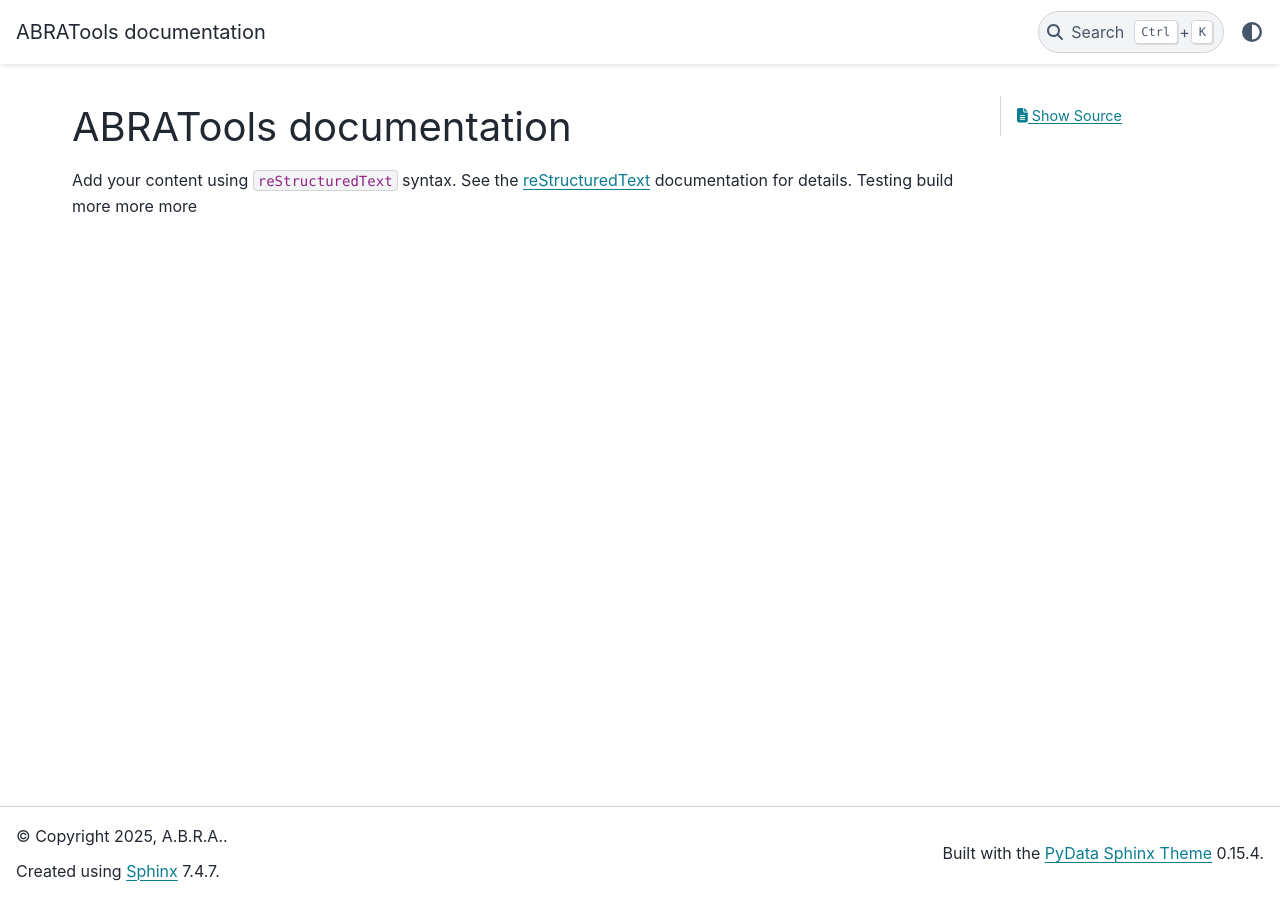
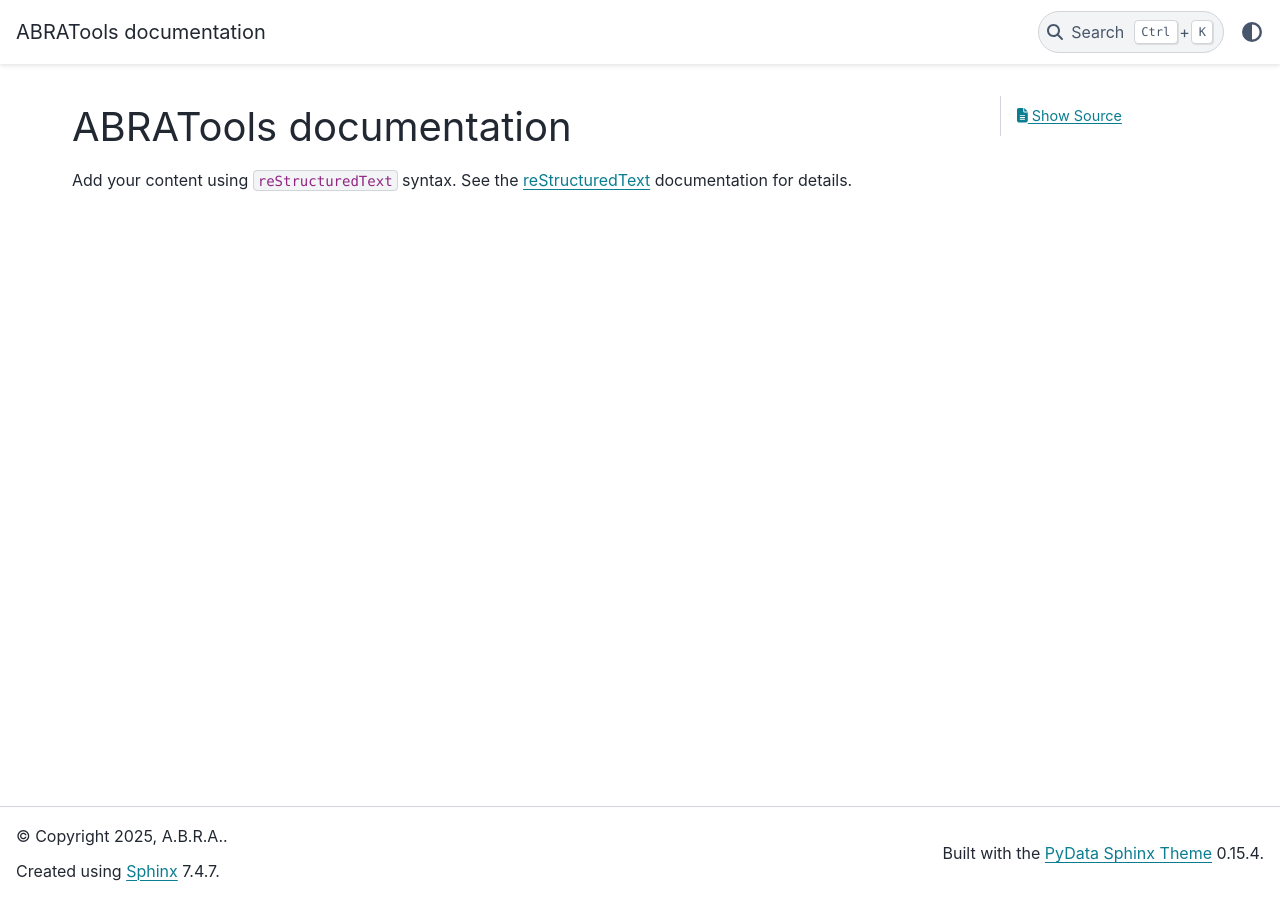
Before and after one commit to ABRATools/readthedocs, a Sphinx documentation site: the page built from source/index.rst, in a window 1280 px wide. Built offline with Sphinx 7.4.7 and the PyData theme 0.15.4, drawn with Linux system fonts in a browser that asks for light colours.

Commit message:
changing index page to test build

```diff
--- a/source/index.rst
+++ b/source/index.rst
@@ -9,7 +9,6 @@ ABRATools documentation
 Add your content using ``reStructuredText`` syntax. See the
 `reStructuredText <https://www.sphinx-doc.org/en/master/usage/restructuredtext/index.html>`_
 documentation for details.
-Testing build more more more
 
 
 .. toctree::
```
